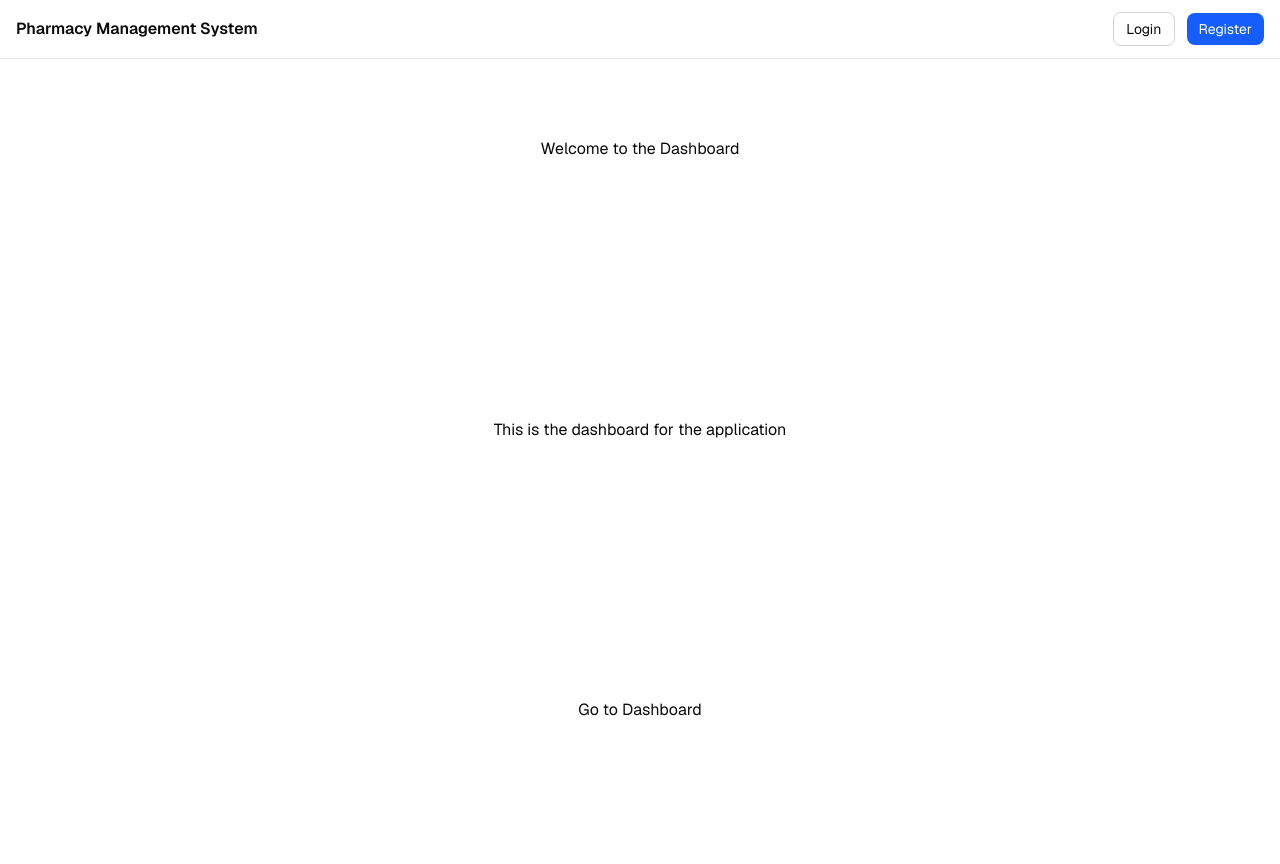
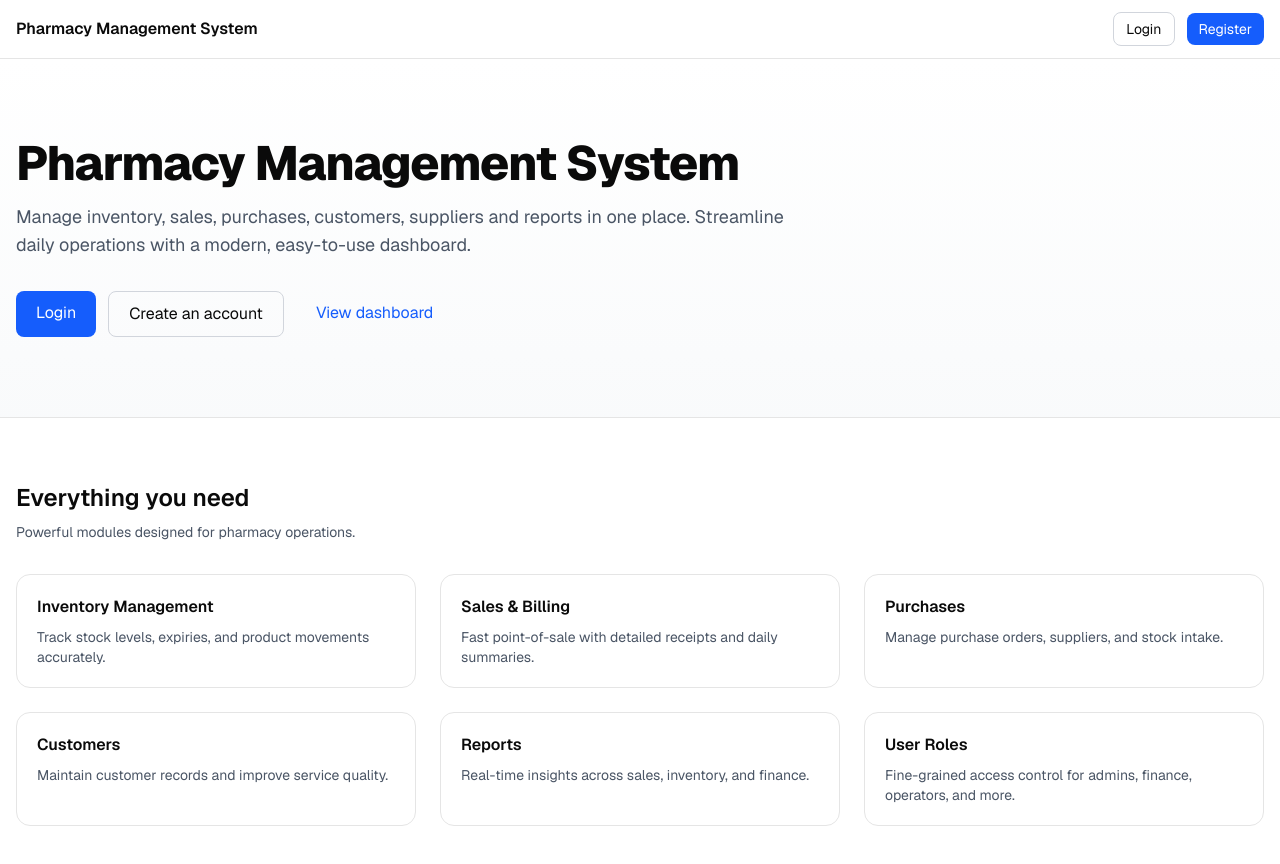
Before and after one commit to muhammedb8826/pms, a Next.js app: page / in a window 1280 px wide. Shown: the top 864 px of the page. Before the commit the page ends 800 px from the top, so only its background shows below. Built offline with nearby package versions, Linux system fonts and the light colour scheme; no server answers.

Commit message:
Update the home page

```diff
--- a/app/page.tsx
+++ b/app/page.tsx
@@ -23,10 +23,88 @@ export default function Home() {
         </div>
       </header>
 
-      <main className="flex-1 grid grid-rows-[20px_1fr_20px] items-center justify-items-center p-8 pb-20 gap-16 sm:p-20">
-        <h1>Welcome to the Dashboard</h1>
-        <p>This is the dashboard for the application</p>
-        <Link href="/dashboard">Go to Dashboard</Link>
+      <main className="flex-1">
+        <section className="border-b bg-gradient-to-b from-white to-gray-50">
+          <div className="mx-auto max-w-7xl px-4 py-16 sm:py-20">
+            <div className="max-w-3xl">
+              <h1 className="text-3xl sm:text-5xl font-extrabold tracking-tight">
+                Pharmacy Management System
+              </h1>
+              <p className="mt-4 text-gray-600 text-base sm:text-lg">
+                Manage inventory, sales, purchases, customers, suppliers and reports in one
+                place. Streamline daily operations with a modern, easy-to-use dashboard.
+              </p>
+              <div className="mt-8 flex flex-wrap gap-3">
+                <Link
+                  href="/login"
+                  className="px-5 py-2.5 rounded-md bg-blue-600 text-white hover:bg-blue-700"
+                >
+                  Login
+                </Link>
+                <Link
+                  href="/register"
+                  className="px-5 py-2.5 rounded-md border border-gray-300 hover:bg-gray-50"
+                >
+                  Create an account
+                </Link>
+                <Link
+                  href="/dashboard"
+                  className="px-5 py-2.5 rounded-md text-blue-600 hover:text-blue-700"
+                >
+                  View dashboard
+                </Link>
+              </div>
+            </div>
+          </div>
+        </section>
+
+        <section>
+          <div className="mx-auto max-w-7xl px-4 py-12 sm:py-16">
+            <h2 className="text-xl sm:text-2xl font-semibold">Everything you need</h2>
+            <p className="mt-2 text-sm text-gray-600 max-w-2xl">
+              Powerful modules designed for pharmacy operations.
+            </p>
+
+            <div className="mt-8 grid grid-cols-1 sm:grid-cols-2 lg:grid-cols-3 gap-6">
+              <div className="rounded-xl border p-5 bg-white">
+                <h3 className="font-semibold">Inventory Management</h3>
+                <p className="mt-2 text-sm text-gray-600">
+                  Track stock levels, expiries, and product movements accurately.
+                </p>
+              </div>
+              <div className="rounded-xl border p-5 bg-white">
+                <h3 className="font-semibold">Sales & Billing</h3>
+                <p className="mt-2 text-sm text-gray-600">
+                  Fast point-of-sale with detailed receipts and daily summaries.
+                </p>
+              </div>
+              <div className="rounded-xl border p-5 bg-white">
+                <h3 className="font-semibold">Purchases</h3>
+                <p className="mt-2 text-sm text-gray-600">
+                  Manage purchase orders, suppliers, and stock intake.
+                </p>
+              </div>
+              <div className="rounded-xl border p-5 bg-white">
+                <h3 className="font-semibold">Customers</h3>
+                <p className="mt-2 text-sm text-gray-600">
+                  Maintain customer records and improve service quality.
+                </p>
+              </div>
+              <div className="rounded-xl border p-5 bg-white">
+                <h3 className="font-semibold">Reports</h3>
+                <p className="mt-2 text-sm text-gray-600">
+                  Real-time insights across sales, inventory, and finance.
+                </p>
+              </div>
+              <div className="rounded-xl border p-5 bg-white">
+                <h3 className="font-semibold">User Roles</h3>
+                <p className="mt-2 text-sm text-gray-600">
+                  Fine-grained access control for admins, finance, operators, and more.
+                </p>
+              </div>
+            </div>
+          </div>
+        </section>
       </main>
     </div>
   );
```
